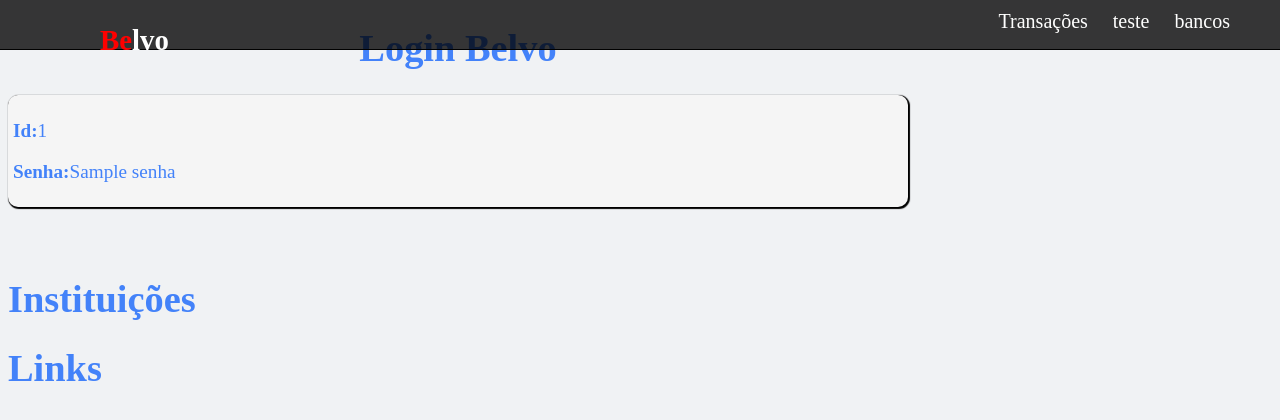
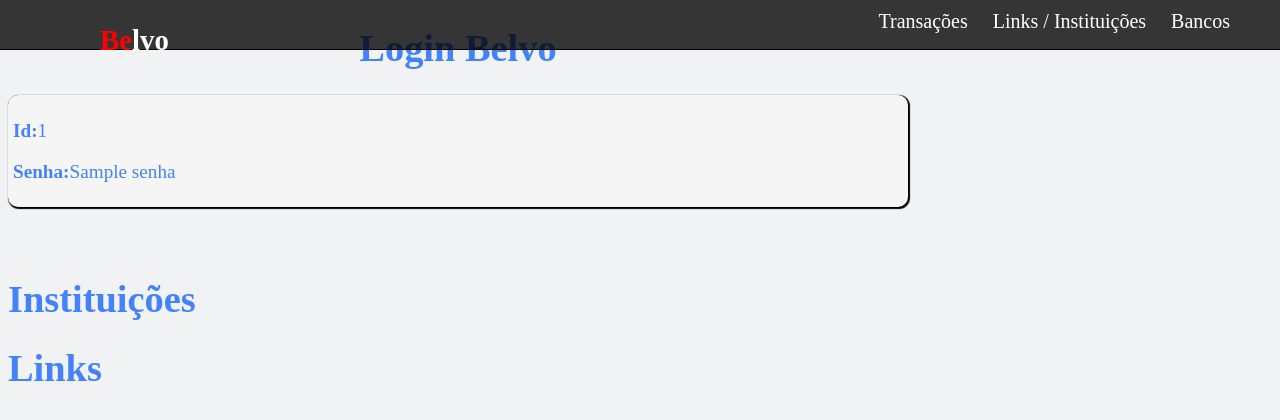
Before and after one commit to BrenoRobertDiogo/project-sandstorm, a Flask app: template templates/link.html in a window 1280 px wide. Shown: the top 420 px of the page. Run offline with Flask 2, Linux system fonts and the light colour scheme; the template is opened without the code that fills it: most values are stand-ins (such as "Sample title", 1, 10 or a date in 2020).

Commit message:
Update link.html

```diff
--- a/templates/link.html
+++ b/templates/link.html
@@ -17,9 +17,9 @@
 	            <h2 id="h2-config"><span id="vermelho"> Be</span>lvo</h2>
 	        </div>
 	        <div class="links-cabecalho">
-	            <a href="#" class="links">Transações</a>
-	            <a href="#" class="links">teste</a>
-	            <a href="#" class="links">bancos</a>
+	            <a href="http://127.0.0.1:5000/trasacoes" class="links">Transações</a>
+                <a href="http://127.0.0.1:5000/link" class="links">Links / Instituições</a>
+                <a href="#" class="links">Bancos</a>
 	        </div>
 
 		</header>
```
